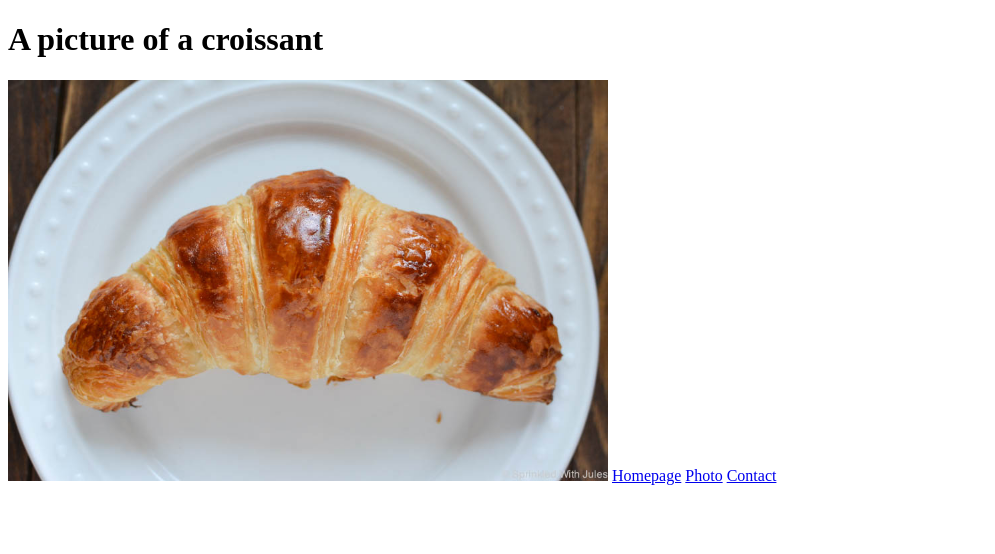
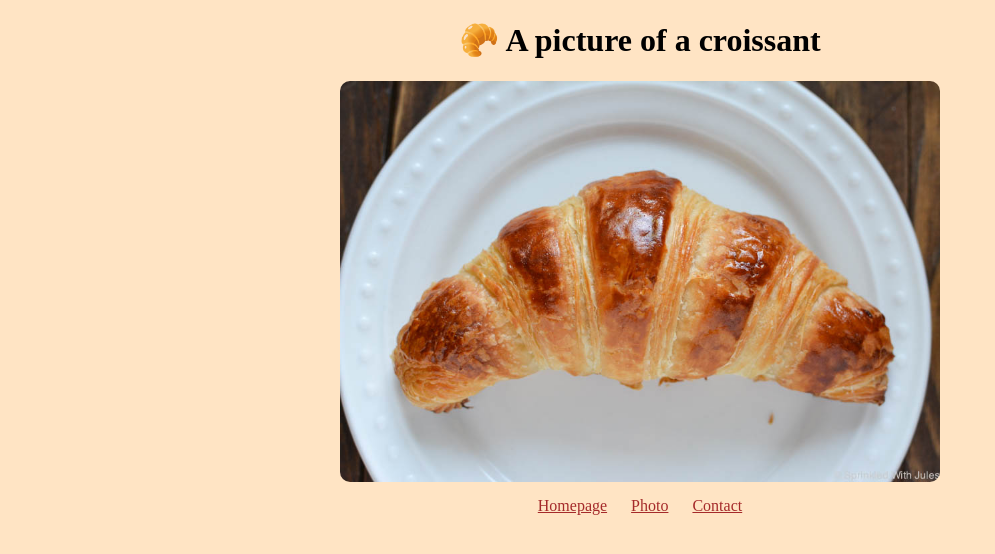
Before and after one commit to annesura/croissant-challenge, a plain HTML site: page photo.html in a window 1280 px wide. Shown: the whole page, without its empty margins (0-995 px from the left). Drawn offline with Linux system fonts and the light colour scheme.

Commit message:
Added CSS

```diff
--- a/photo.html
+++ b/photo.html
@@ -3,15 +3,18 @@
 <head>
     <meta charset="UTF-8">
     <meta name="viewport" content="width=device-width, initial-scale=1.0">
+    <link rel="stylesheet" href="/src/style.css">
     <title>Photo</title>
 </head>
 <body>
-    <h1>A picture of a croissant</h1>
+    <h1>🥐 A picture of a croissant</h1>
 
     <img src="/images/croissant.jpg" alt="Croissant on a plate" width="600px" />
 
-    <a href="/">Homepage</a>
-    <a href="/photo.html">Photo</a>
-    <a href="/contact.html">Contact</a>
+    <div class="links">
+        <a href="/" >Homepage</a>
+        <a href="/photo.html">Photo</a>
+        <a href="/contact.html">Contact</a>
+    </div>
 </body>
 </html>
--- /dev/null
+++ b/src/style.css
@@ -0,0 +1,31 @@
+body {
+    background-color: bisque;
+    max-width: 600px;
+    margin: 0 auto;
+}
+
+h1 {
+    text-align: center;
+}
+
+p {
+    text-align: center;
+    line-height: 1.5;
+}
+
+img {
+    display: block;
+    width: 100%;
+    border-radius: 10px;
+}
+
+.links a {
+    margin: 10px;
+    color: brown;
+}
+
+.links {
+    display: block;
+    text-align: center;
+    margin-top: 15px;
+}
```
Also changed, not shown: contact.html (+7 -4 lines), index.html (+9 -4 lines).
